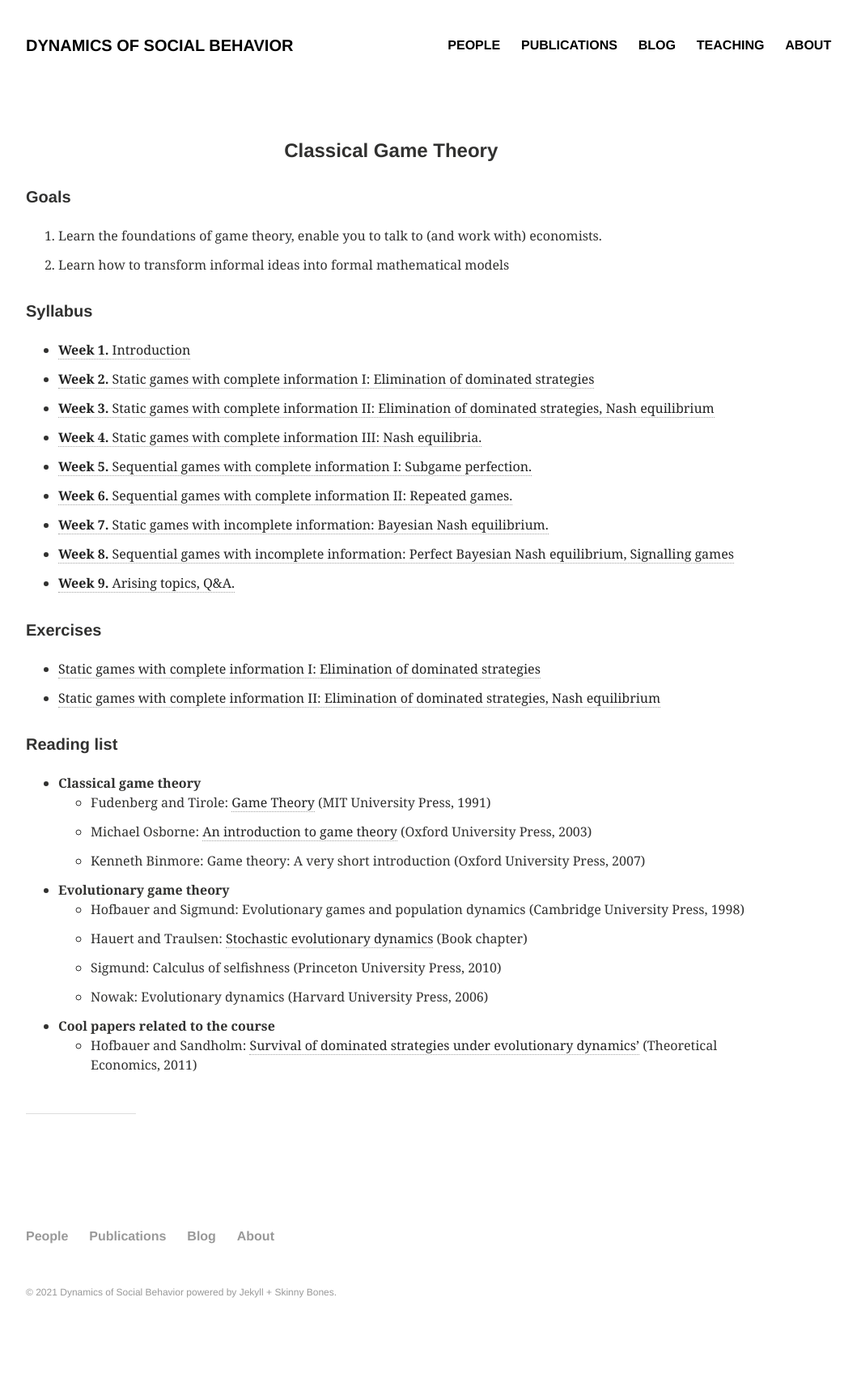
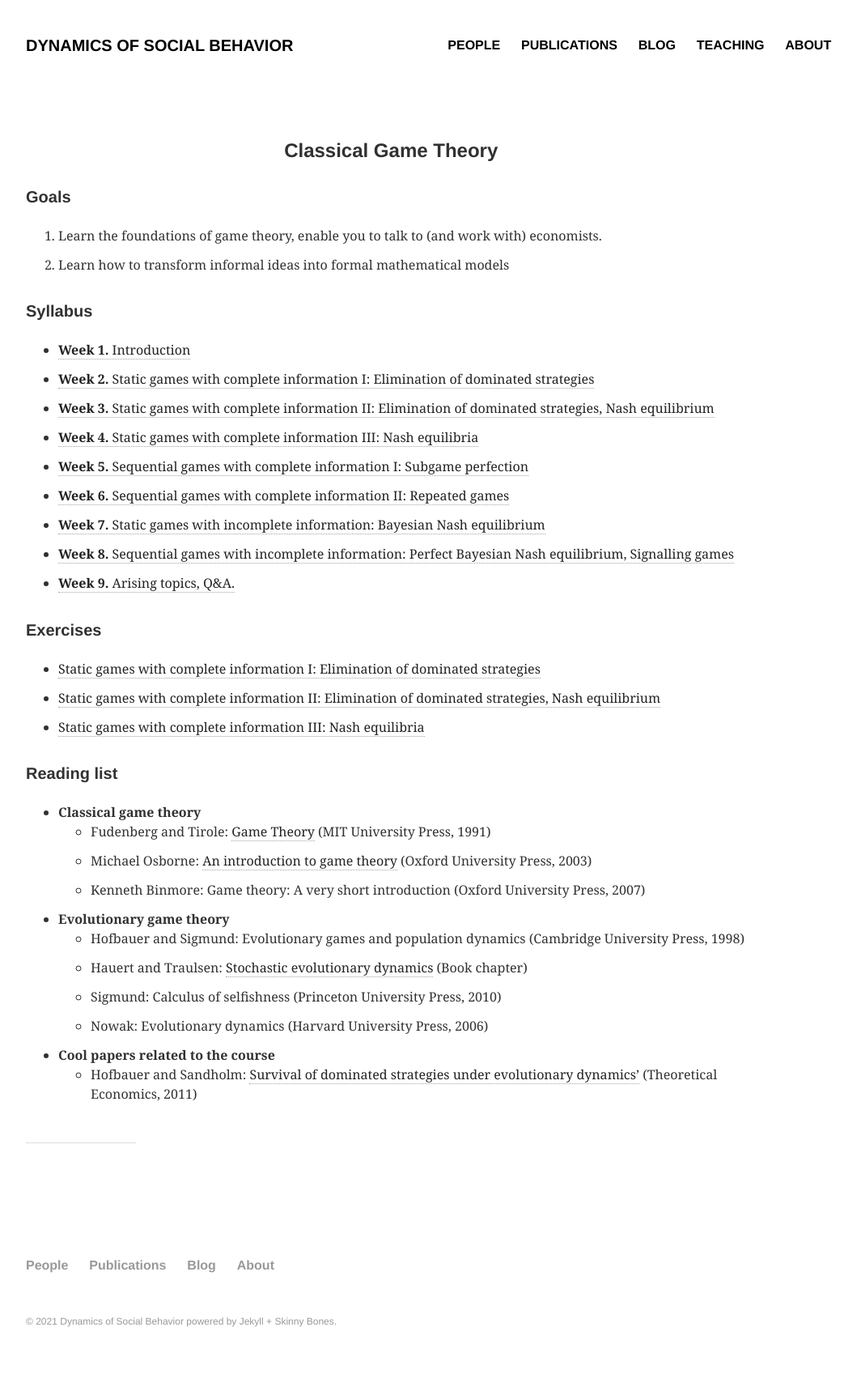
Before and after one commit to DYNOSOBs/social-behaviour, a Jekyll site: the page built from teaching/classical_game_theory/index.md, in a window 1280 px wide. Shown: the whole page at 81% size, without its empty margins (64-1123 px from the left). Built offline with Jekyll 4.4.1, drawn with Linux system fonts in a browser that asks for light colours; before the commit the page ends 1682 px from its top, so only the background shows below that.

Commit message:
add week 4 exercises

```diff
--- a/teaching/classical_game_theory/index.md
+++ b/teaching/classical_game_theory/index.md
@@ -21,10 +21,10 @@ image:
 - [**Week 1.** Introduction](notes/Game_Theory_1.pdf)
 - [**Week 2.** Static games with complete information I: Elimination of dominated strategies](notes/Game_Theory_2.pdf)
 - [**Week 3.** Static games with complete information II: Elimination of dominated strategies, Nash equilibrium](notes/Game_Theory_3.pdf)
-- [**Week 4.** Static games with complete information III: Nash equilibria.]()
-- [**Week 5.** Sequential games with complete information I: Subgame perfection.]()
-- [**Week 6.** Sequential games with complete information II: Repeated games.]()
-- [**Week 7.** Static games with incomplete information: Bayesian Nash equilibrium.]()
+- [**Week 4.** Static games with complete information III: Nash equilibria]()
+- [**Week 5.** Sequential games with complete information I: Subgame perfection]()
+- [**Week 6.** Sequential games with complete information II: Repeated games]()
+- [**Week 7.** Static games with incomplete information: Bayesian Nash equilibrium]()
 - [**Week 8.** Sequential games with incomplete information: Perfect Bayesian Nash equilibrium, Signalling games]()
 - [**Week 9.** Arising topics, Q&A.]()
 
@@ -32,6 +32,7 @@ image:
 
 - [Static games with complete information I: Elimination of dominated strategies](exercises/w2.pdf)
 - [Static games with complete information II: Elimination of dominated strategies, Nash equilibrium](exercises/w3.pdf)
+- [Static games with complete information III: Nash equilibria](exercises/w4.pdf)
 
 
 <h5>Reading list</h5>
```
Also changed, not shown: 2 other files.
